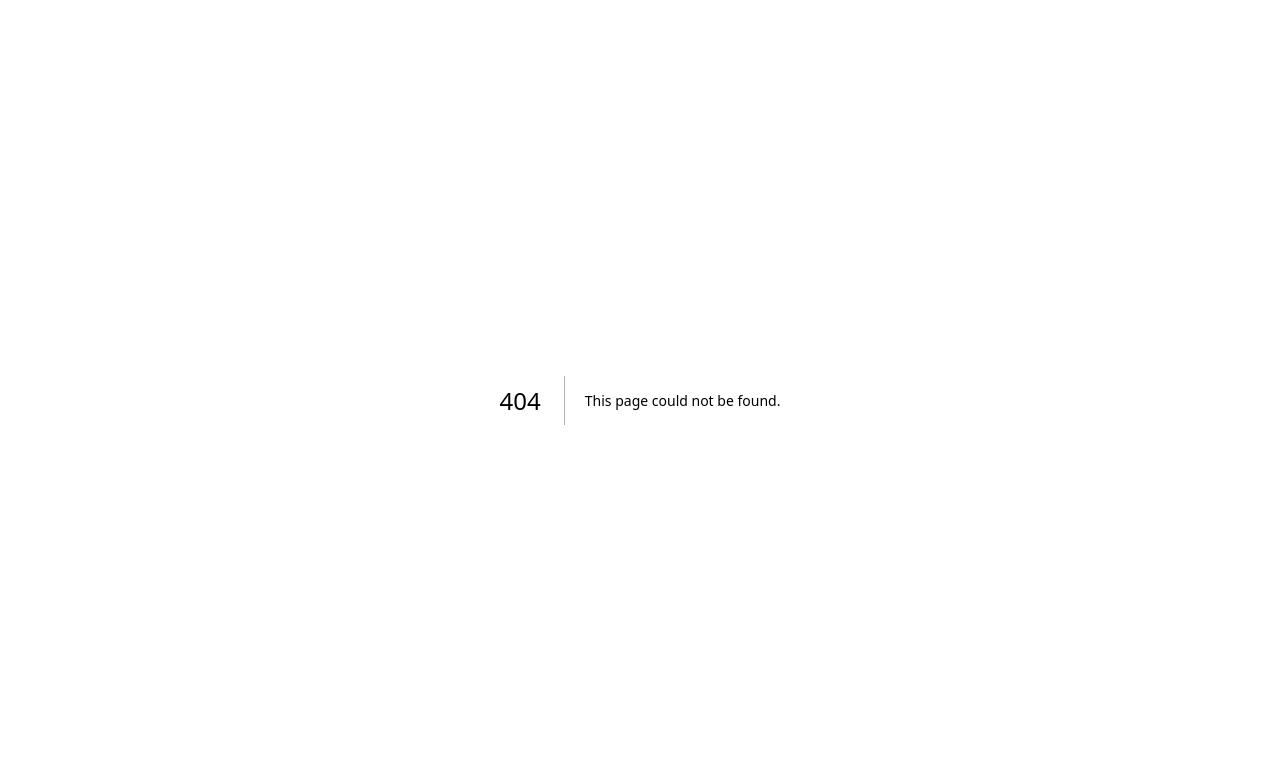
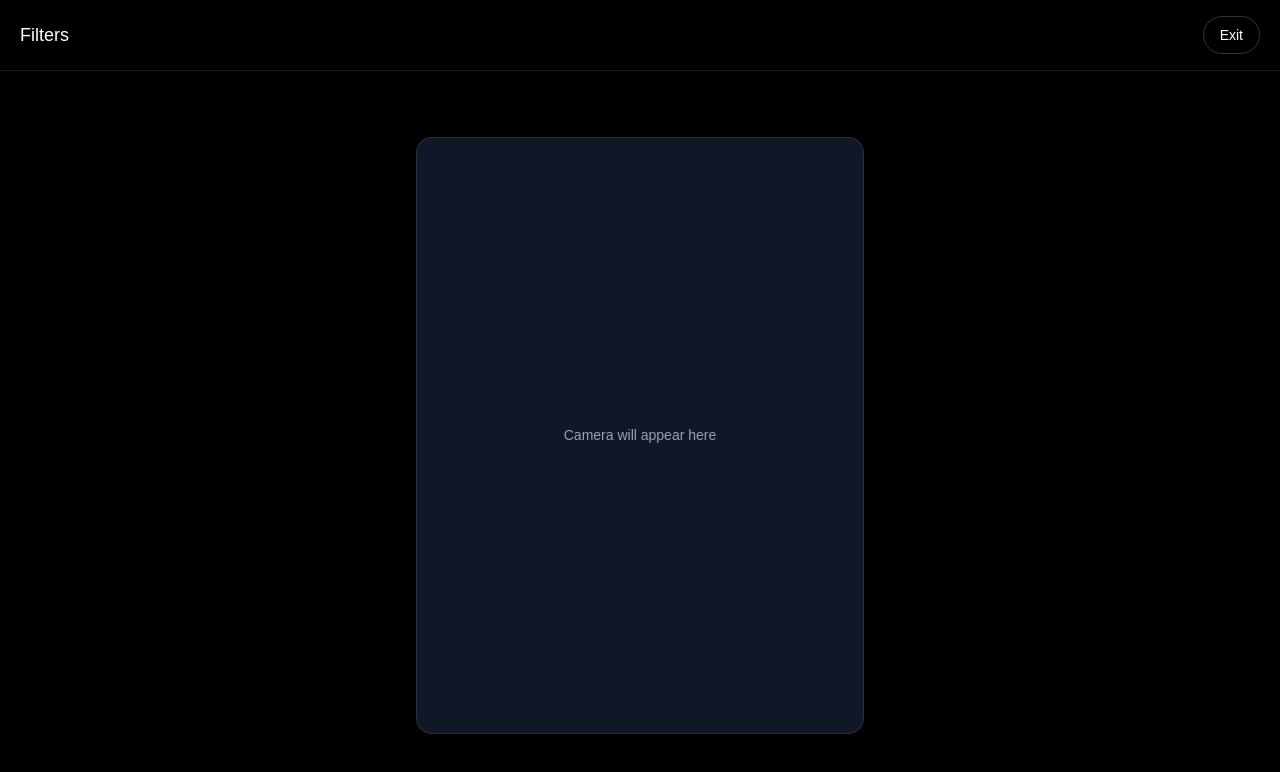
Before and after one commit to EDRIC-1304/cv-gesture-app, a Next.js app: page /filters in a window 1280 px wide. Before the commit this address had no page. Shown: the top 772 px of the page. Built offline with nearby package versions, Linux system fonts and the light colour scheme.

Commit message:
created filters mode page

```diff
--- /dev/null
+++ b/app/filters/page.js
@@ -0,0 +1,28 @@
+export default function Filters() {
+  return (
+    <main className="min-h-screen bg-black text-white">
+      <div className="flex min-h-screen flex-col">
+        {/* Header */}
+        <header className="flex items-center justify-between border-b border-white/10 px-5 py-4">
+          <h1 className="text-lg font-medium">Filters</h1>
+
+          <a
+            href="/"
+            className="rounded-full border border-white/20 px-4 py-2 text-sm transition hover:bg-white hover:text-black"
+          >
+            Exit
+          </a>
+        </header>
+
+        {/* Camera area */}
+        <section className="flex flex-1 items-center justify-center p-5">
+          <div className="flex aspect-[3/4] w-full max-w-md items-center justify-center rounded-2xl border border-white/10 bg-gray-900">
+            <p className="text-sm text-gray-400">
+              Camera will appear here
+            </p>
+          </div>
+        </section>
+      </div>
+    </main>
+  );
+}
```
